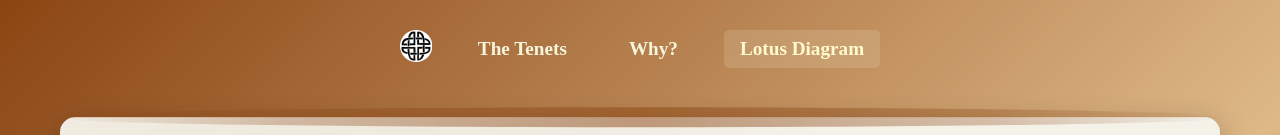
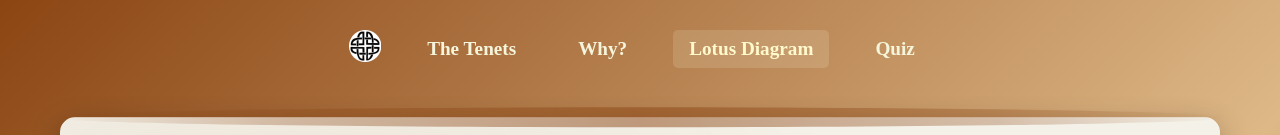
Before and after one commit to KalaniChapman/Tenets, a plain HTML site: page lotus.html in a window 1280 px wide. Shown: the top 135 px of the page. Drawn offline with Linux system fonts and the light colour scheme.

Commit message:
Update lotus.html
quiz navlink

```diff
--- a/lotus.html
+++ b/lotus.html
@@ -20,6 +20,7 @@
                 <a href="index.html" class="nav-link">The Tenets</a>
                 <a href="statement.html" class="nav-link">Why?</a>
                 <a href="lotus.html" class="nav-link active">Lotus Diagram</a>
+                <a href="assessment.html" class="nav-link">Quiz</a>
             </div>
         </div>
 
```
